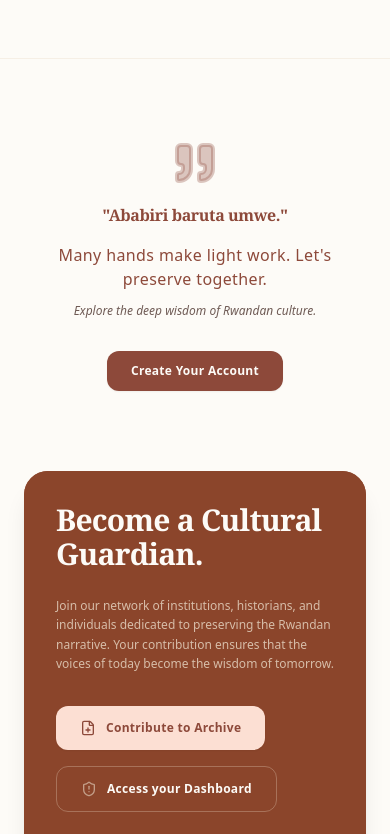
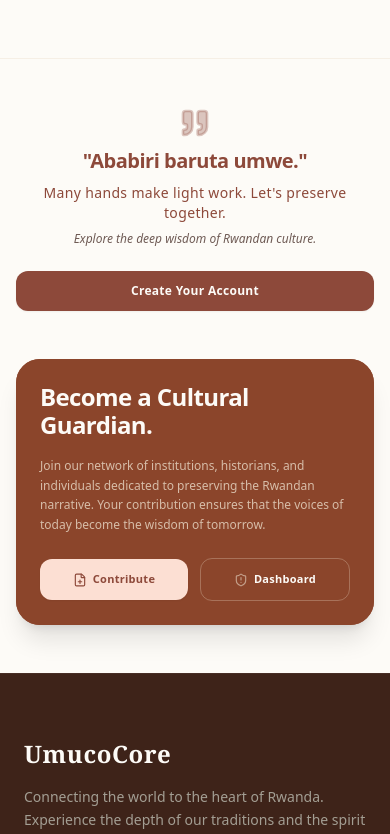
Before and after one commit to ste-lla-mina/umuco_front, a React (Vite) app: page / in a window 390 px wide. Shown: the part 2420-3254 px from the top of the page. Built offline with nearby package versions, Linux system fonts and the light colour scheme.

Commit message:
responsive

```diff
--- a/src/components/Community.jsx
+++ b/src/components/Community.jsx
@@ -5,56 +5,58 @@ import joinImg from '../assets/tra.png';
 function CommunityGuardian() {
   return (
     <div className="w-full bg-[#FDFBF7] font-sans scroll-mt-24">
-      <section className="w-full px-6 py-20 md:py-20 text-center bg-[#FDFBF7] border-t border-[#EADBC8]/40">
+      <section className="w-full px-4 sm:px-6 py-12 sm:py-20 text-center bg-[#FDFBF7] border-t border-[#EADBC8]/40">
         <div className="max-w-4xl mx-auto flex flex-col items-center">
-          <div className="text-[#8D493A]/30 mb-4">
-            <Quote className="w-12 h-12 fill-current" />
+          <div className="text-[#8D493A]/30 mb-2 sm:mb-4">
+            <Quote className="w-8 h-8 sm:w-12 sm:h-12 fill-current" />
           </div>
 
-          <h2 className="font-serif text-[16px] md:text-4xl lg:text-5xl font-bold text-[#8D493A] tracking-tight mb-4">
+          <h2 className="text-xl sm:text-3xl md:text-4xl lg:text-5xl font-bold text-[#8D493A] tracking-tight mb-2 sm:mb-4">
             "Ababiri baruta umwe."
           </h2>
 
-          <p className="text-base md:text-lg font-medium text-[#8D493A] tracking-wide mb-3">
+          <p className="text-sm sm:text-base md:text-lg font-medium text-[#8D493A] tracking-wide mb-2 sm:mb-3">
             Many hands make light work. Let's preserve together.
           </p>
 
-          <p className="text-xs md:text-sm text-[#6F5B55] italic font-normal max-w-md mb-8">
+          <p className="text-xs sm:text-sm text-[#6F5B55] italic font-normal max-w-md mb-6 sm:mb-8">
             Explore the deep wisdom of Rwandan culture.
           </p>
 
-          <button className="bg-[#8D493A] hover:bg-[#3E2723] text-[#FDFBF7] px-6 py-3 text-xs md:text-sm font-semibold tracking-wide rounded-xl transition-all duration-200 shadow-sm">
+          <button className="bg-[#8D493A] hover:bg-[#3E2723] text-[#FDFBF7] px-5 py-3 text-xs sm:text-sm font-semibold tracking-wide rounded-xl transition-all duration-200 shadow-sm w-full sm:w-auto">
             Create Your Account
           </button>
         </div>
       </section>
 
-      <section className="w-full px-6 pb-20 md:pb-28">
-        <div className="max-w-7xl mx-auto rounded-3xl overflow-hidden bg-[#8B452B] text-white grid grid-cols-1 lg:grid-cols-12 min-h-[460px] shadow-xl">
-          <div className="lg:col-span-6 p-8 md:p-12 lg:p-16 flex flex-col justify-center items-start text-left bg-[#8B452B]">
-            <h2 className="font-serif text-3xl md:text-4xl lg:text-5xl font-bold tracking-tight leading-[1.15] text-[#FDFBF7] mb-6">
-              Become a Cultural <br />Guardian.
+      <section className="w-full px-4 sm:px-6 pb-12 sm:pb-20 md:pb-28">
+        <div className="max-w-7xl mx-auto rounded-3xl overflow-hidden bg-[#8B452B] text-white grid grid-cols-1 lg:grid-cols-12 min-h-fit lg:min-h-[460px] shadow-xl">
+
+          <div className="col-span-1 lg:col-span-6 p-6 sm:p-8 md:p-12 lg:p-16 flex flex-col justify-center items-start text-left bg-[#8B452B]">
+            <h2 className="text-2xl sm:text-3xl md:text-4xl lg:text-5xl font-bold tracking-tight leading-[1.2] lg:leading-[1.15] text-[#FDFBF7] mb-4 sm:mb-6">
+              Become a Cultural <br className="hidden sm:inline" />Guardian.
             </h2>
 
-            <p className="text-xs md:text-sm text-[#EADBC8]/80 leading-relaxed font-normal max-w-xl mb-8">
+            <p className="text-xs sm:text-sm text-[#EADBC8]/80 leading-relaxed font-normal max-w-xl mb-6 sm:mb-8">
               Join our network of institutions, historians, and individuals dedicated to preserving
               the Rwandan narrative. Your contribution ensures that the voices of today become
               the wisdom of tomorrow.
             </p>
 
-            <div className="flex flex-wrap items-center gap-4 w-full">
-              <button className="inline-flex items-center space-x-2.5 bg-[#FCDFD3] hover:bg-[#EADBC8] text-[#8D493A] px-6 py-3.5 rounded-xl text-xs md:text-sm font-bold transition-all duration-200 tracking-wide shadow-sm shrink-0">
-                <FilePlus className="w-4 h-4 text-[#8D493A]" />
-                <span>Contribute to Archive</span>
+            <div className="flex flex-row flex-wrap sm:flex-nowrap items-center gap-3 w-full">
+              <button className="inline-flex items-center justify-center space-x-1.5 sm:space-x-2.5 bg-[#FCDFD3] hover:bg-[#EADBC8] text-[#8D493A] px-3 sm:px-6 py-3 rounded-xl text-[11px] sm:text-sm font-bold transition-all duration-200 tracking-wide shadow-sm flex-1 sm:flex-initial whitespace-nowrap">
+                <FilePlus className="w-3.5 h-3.5 sm:w-4 sm:h-4 text-[#8D493A]" />
+                <span>Contribute</span>
               </button>
 
-              <button className="inline-flex items-center space-x-2.5 border border-[#EADBC8]/30 hover:bg-white/5 text-[#FDFBF7] px-6 py-3.5 rounded-xl text-xs md:text-sm font-bold transition-all duration-200 tracking-wide shrink-0">
-                <ShieldAlert className="w-4 h-4 text-[#EADBC8]/60" />
-                <span>Access your Dashboard</span>
+              <button className="inline-flex items-center justify-center space-x-1.5 sm:space-x-2.5 border border-[#EADBC8]/30 hover:bg-white/5 text-[#FDFBF7] px-3 sm:px-6 py-3 rounded-xl text-[11px] sm:text-sm font-bold transition-all duration-200 tracking-wide flex-1 sm:flex-initial whitespace-nowrap">
+                <ShieldAlert className="w-3.5 h-3.5 sm:w-4 sm:h-4 text-[#EADBC8]/60" />
+                <span>Dashboard</span>
               </button>
             </div>
           </div>
-          <div className="lg:col-span-6 relative w-full h-64 lg:h-auto min-h-[300px]">
+
+          <div className="hidden lg:block lg:col-span-6 relative w-full h-auto min-h-[300px]">
             <img
               src={joinImg}
               alt="Rwandan Audio Archive Workstation Studio"
@@ -65,7 +67,6 @@ function CommunityGuardian() {
 
         </div>
       </section>
-
     </div>
   );
 }
```
